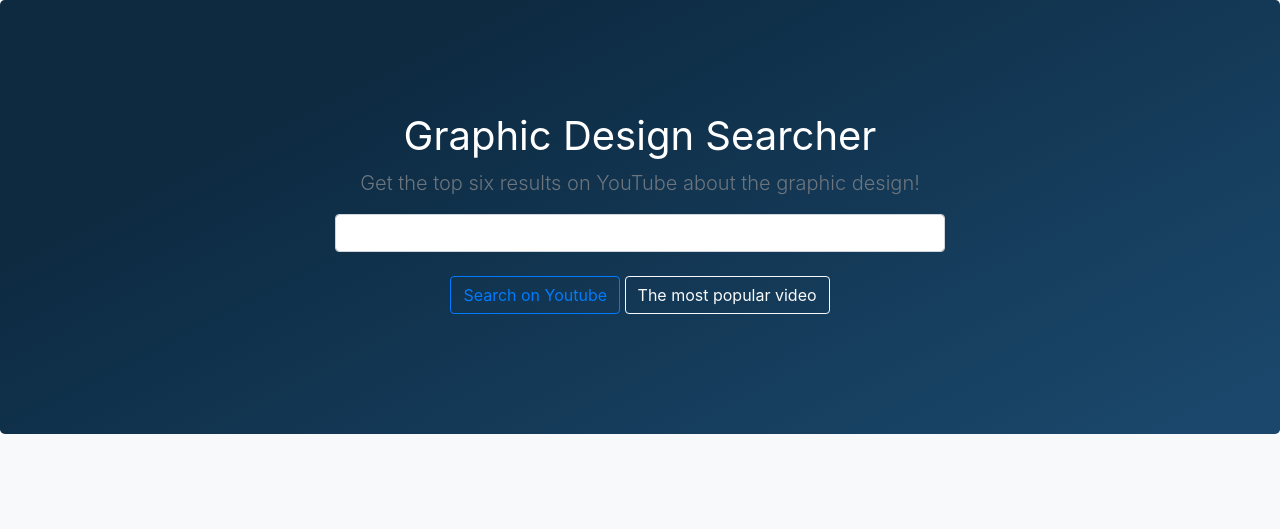
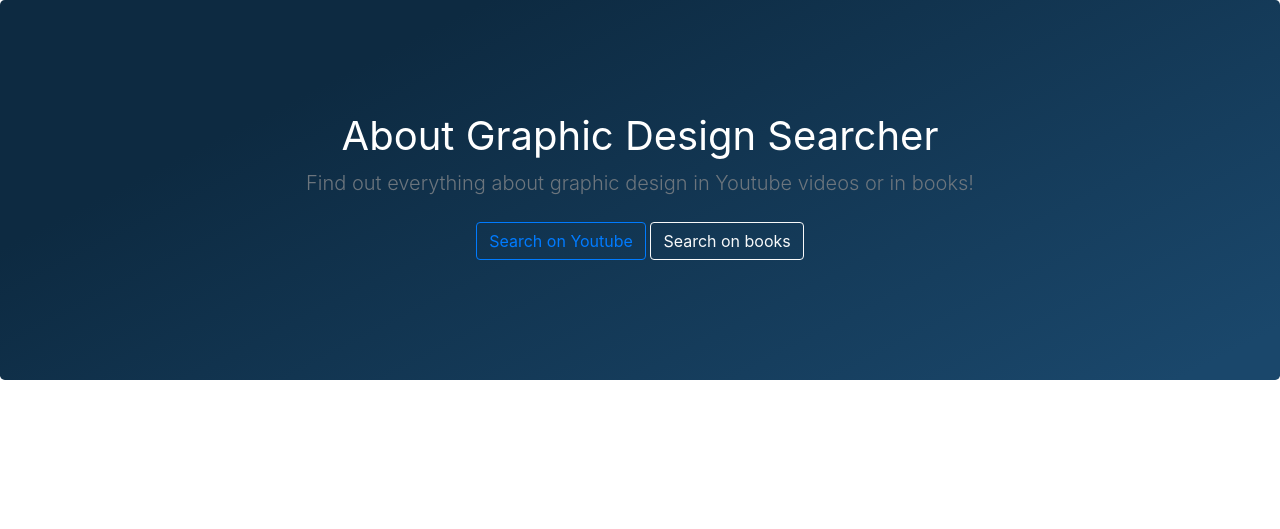
Before and after one commit to andreeastaicu3/proiectCloudStaicu, a Flask app: page / in a window 1280 px wide. Shown: the top 529 px of the page. Run offline with Flask 2, Linux system fonts and the light colour scheme; some libraries are stand-ins or nearby versions.

Commit message:
commit 5

```diff
--- a/flask_youtube_graphic_app/routes.py
+++ b/flask_youtube_graphic_app/routes.py
@@ -5,7 +5,12 @@
 
 main=Blueprint('main',__name__)
 
-@main.route('/', methods=['GET','POST'])
+
+@main.route("/")
+def home():
+    return render_template('home.html')
+
+@main.route('/youtube', methods=['GET','POST'])
 def index():
     search_url='https://www.googleapis.com/youtube/v3/search'
     video_url='https://www.googleapis.com/youtube/v3/videos'
@@ -23,6 +28,7 @@
         }
 
         r=requests.get(search_url, params=search_params)
+        #print(r.text)
 
         results=r.json()['items']
 
@@ -45,6 +51,7 @@
         }
 
         r=requests.get(video_url,params=video_params)
+
         results=r.json()['items']
 
 
@@ -58,12 +65,62 @@
             }
             videos.append(video_data)
 
-    return render_template('index.html',videos=videos)
+    return render_template('youtube.html',videos=videos)
 
-@main.route("/books")
-def home():
-    return render_template('books.html')
+@main.route("/books", methods=['GET','POST'])
+def books():
 
-@main.route("/about")
-def about():
-    return render_template('about.html')
+    searchbooks_url='https://www.googleapis.com/books/v1/volumes'
+
+    books=[]
+
+    if request.method=='POST':
+
+        searchbooks_params={
+            'key':current_app.config['BOOK_API_KEY'],
+            'q':request.form.get('query2'),
+            #'q':'design',
+            'part':'volumeInfo',
+            'maxResults':6,
+        }
+
+        r=requests.get(searchbooks_url, params=searchbooks_params)
+
+        #print(r.text)
+
+        results=r.json()['items']
+
+
+        #list of books ids
+        books_ids=[]
+        for result in results:
+            books_ids.append(result['id'])
+
+        searchbook_params={
+            'key':current_app.config['BOOK_API_KEY'],
+            'id':','.join(books_ids),
+            'part':'volumeInfo,title',
+            'maxResults':3
+        }
+
+        r=requests.get(searchbooks_url, params=searchbook_params)
+
+        #results=r.json()['items']
+
+
+        for result in results:
+            book_data={
+                'id':result['id'],
+                'url':f'https://books.google.ro/books?id={result["id"]}',
+                'thumbnail':result['volumeInfo']['imageLinks']['thumbnail'],
+                'title':result['volumeInfo']['title'],
+                #'author':result['volumeInfo']['authors']
+            }
+            books.append(book_data)
+
+            #print(r.text)
+
+        if request.form.get('submit')=='lucky':
+            return redirect(f'https://books.google.ro/books?id={ books_ids[0] }')
+
+    return render_template('books.html', books=books)
--- a/flask_youtube_graphic_app/settings.py
+++ b/flask_youtube_graphic_app/settings.py
@@ -1,3 +1,4 @@
 import os
 
 YOUTUBE_API_KEY = os.environ.get('YOUTUBE_API_KEY')
+BOOK_API_KEY = os.environ.get('BOOK_API_KEY')
--- a/flask_youtube_graphic_app/templates/about.html
+++ b/flask_youtube_graphic_app/templates/home.html
@@ -33,19 +33,16 @@
 <main role="main">
 
   <section class="jumbotron text-center">
-    <div class="container">
-      <h1 class="jumbotron-heading">About this web application</h1>
-      <p class="lead text-muted">Find out everything about graphic design!</p>
+
+      <h1 class="jumbotron-heading">About Graphic Design Searcher</h1>
+      <p class="lead text-muted">Find out everything about graphic design in Youtube videos or in books!</p>
       <form method="POST">
-      <div class="input-group mb-3">
-        <input type="text" name="query" class="form-control">
-      </div>
       <p>
         <button type="submit" name="submit" value="search" class="btn btn-outline-primary my-2">Search on Youtube</button>
         <button type="submit" name="submit" value="lucky" class="btn btn-outline-light my-2">Search on books</button>
       </p>
       </form>
-    </div>
+
   </section>
 
 
```
Also changed, not shown: flask_youtube_graphic_app/templates/books.html (+24 -2 lines), flask_youtube_graphic_app/templates/youtube.html (renamed from flask_youtube_graphic_app/templates/index.html), 1 other file.
